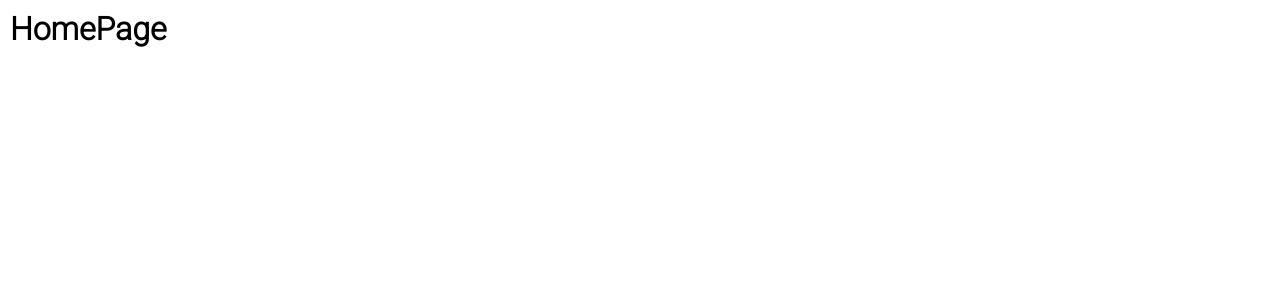
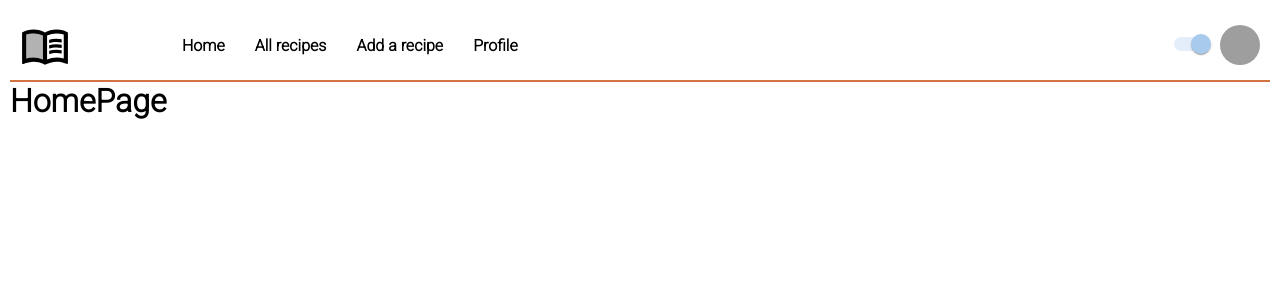
Before and after one commit to Marob-nod/official-cookbook, a React (Create React App) app in the folder frontend-cookbook/: page / in a window 1280 px wide. Shown: the top 300 px of the page. Built offline with nearby package versions, Linux system fonts and the light colour scheme; grey boxes are pictures that could not be loaded.

Commit message:
Design Navbar

```diff
--- /dev/null
+++ b/frontend-cookbook/src/_settings.scss
@@ -0,0 +1,12 @@
+//color
+
+$firstColor: #D37143;
+$secondColor: #E99B49;
+$thirdColor: #E1D6C1;
+$fourthColor: #B8D2C6;
+$fifthColor: #8DA69E;
+
+* {
+    text-decoration: none;
+    list-style: none;
+}
--- /dev/null
+++ b/frontend-cookbook/src/components/Navbar/index.js
@@ -0,0 +1,25 @@
+import './styles.scss';
+import MenuBookTwoTone from '@mui/icons-material/MenuBookTwoTone';
+import { Avatar, Switch } from '@mui/material';
+
+const Navbar = () => {
+    return (
+        <div className='navbar_container'>
+            <MenuBookTwoTone />
+            <ul className="navbar_container_links">
+                <li>Home</li>
+                <li>All recipes</li>
+                <li>Add a recipe</li>
+                <li>Profile</li>
+            </ul>
+            <div className="navbar_container_buttons">
+                <Switch disabled defaultChecked />
+                <Avatar src="/broken-image.png" />
+            </div>
+
+        </div>
+    );
+
+}
+
+export default Navbar;
--- /dev/null
+++ b/frontend-cookbook/src/components/Navbar/styles.scss
@@ -0,0 +1,33 @@
+@import '../../settings';
+
+.navbar_container {
+    display: flex;
+    justify-content: space-between;
+    align-items: center;
+    padding: 10px;
+    border-bottom: $firstColor solid 2px;
+    font-weight: bold;
+
+    svg {
+        font-size: 50px;
+    }
+
+    &_links {
+        width: 70%;
+        display: flex;
+        justify-content: flex-start;
+
+        li {
+            margin-right: 30px;
+            transition: ease-in-out 0.4s;
+            &:hover {
+                color: $firstColor;
+                cursor: pointer;
+            }
+        }
+    }
+
+    &_buttons {
+        display: flex;
+    }
+}
--- a/frontend-cookbook/src/components/recipe-card/styles.scss
+++ b/frontend-cookbook/src/components/recipe-card/styles.scss
@@ -6,8 +6,6 @@
     width: 200px;
     height: 300px;
     font-size: 0.7rem;
-    //border: solid 1px ;
-    //padding: 2px;
     background: rgba( 255, 255, 255, 0.25 );
     box-shadow: 0 8px 32px 0 rgba( 31, 38, 135, 0.37 );
     backdrop-filter: blur( 6px );
@@ -58,11 +56,9 @@
             h2 {
                 font-size: 0.6rem;
             }
-
         }
 
         &_specifications {
-
             font-size: 0.5rem;
             height: 20px;
             padding: 0;
@@ -73,7 +69,6 @@
                 margin: 0;
                 height: unset;
             }
-
         }
 
         img {
--- a/frontend-cookbook/src/pages/Home-page/index.js
+++ b/frontend-cookbook/src/pages/Home-page/index.js
@@ -1,7 +1,9 @@
+import Navbar from '../../components/Navbar';
 import './styles.scss';
 
 const HomePage = () => (
     <div className='homepage_container'>
+        <Navbar />
         <h1>HomePage</h1>
     </div>
 );
```
